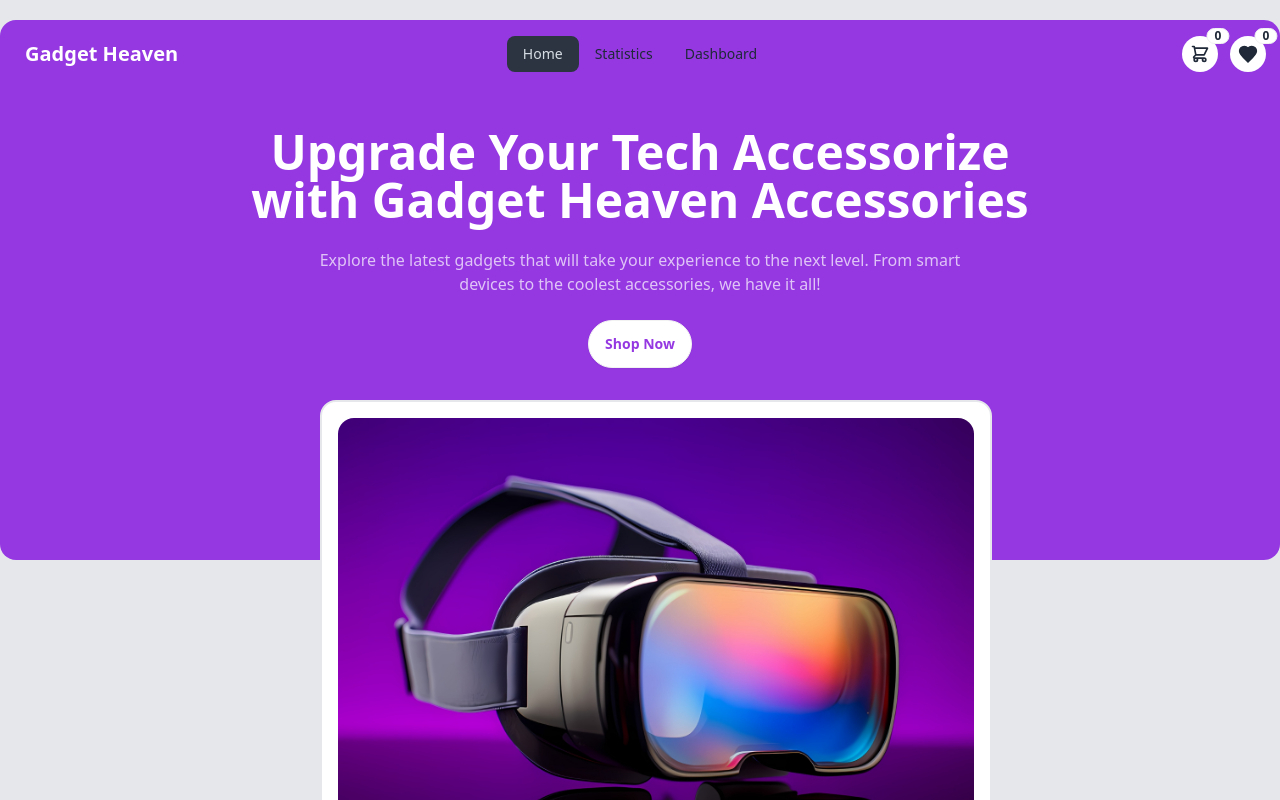
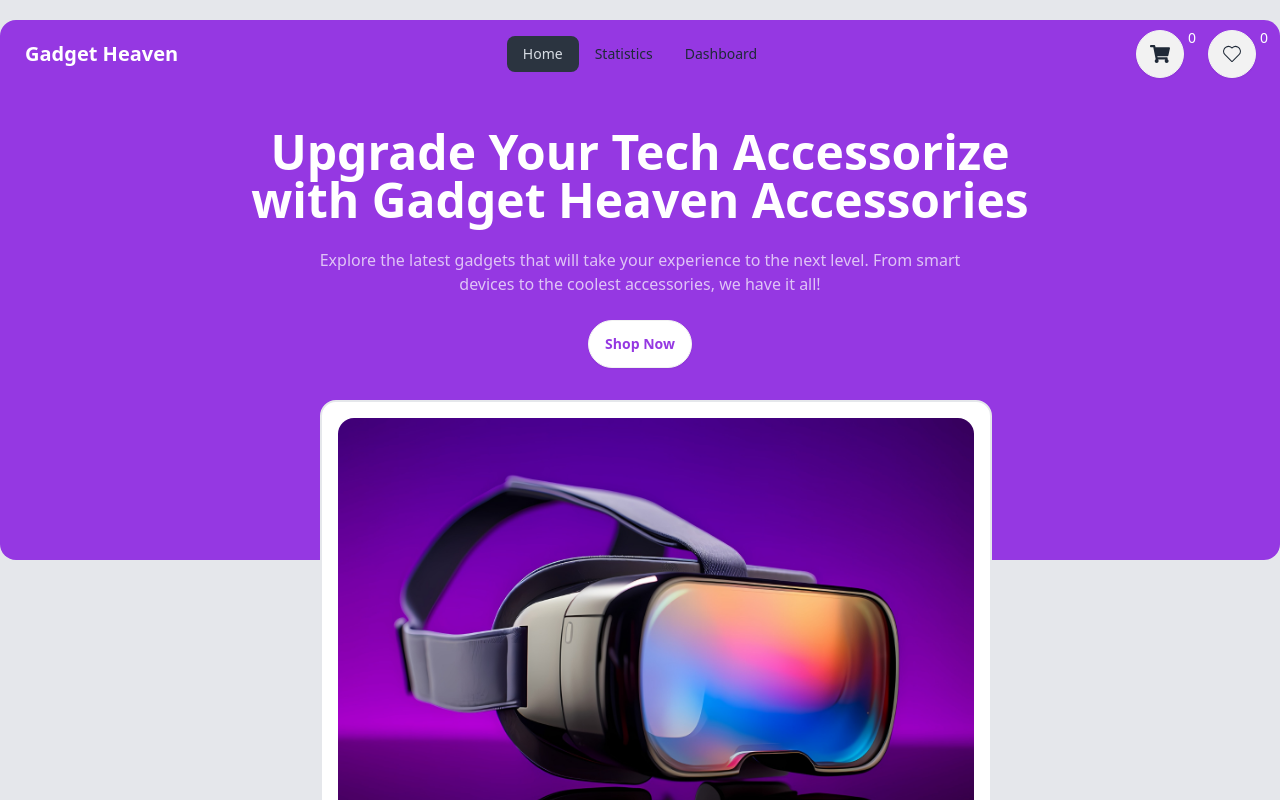
Before and after one commit to programming-hero-web-course-4/b10a8-gadget-heaven-YousufOO7, a React (Vite) app in the folder gadget-heaven/: page / in a window 1280 px wide. Shown: the top 800 px of the page. Built offline with nearby package versions, Linux system fonts and the light colour scheme.

Commit message:
make cart sort by desc and asc

```diff
--- a/gadget-heaven/src/Utility/productAddToLocal.js
+++ b/gadget-heaven/src/Utility/productAddToLocal.js
@@ -11,18 +11,19 @@ const getStoredToCartLocal = () => {
     }
 }
 
-
-const addCartToLocalStore = Product_id => {
-    const storedList = getStoredToCartLocal();
+const addCartToLocalStore = (Product_id) => {
+    let storedList = getStoredToCartLocal();
     if(storedList.includes(Product_id)){
         console.log(Product_id, "This item is already added");
     }
     else{
         storedList.push(Product_id);
-        const storedListStr = JSON.stringify(storedList);
-        localStorage.setItem('cart', storedListStr)
+        let storedListStr = JSON.stringify(storedList);
+        localStorage.setItem('cart', storedListStr);
+
     }
 }
+
 
 const getStoredToHeartLocal = () => {
     const storedListStr = localStorage.getItem('heart');
--- a/gadget-heaven/src/components/Cart/Cart.jsx
+++ b/gadget-heaven/src/components/Cart/Cart.jsx
@@ -2,8 +2,9 @@ import PropTypes from 'prop-types';
 import './Cart.css';
 import { RxCrossCircled } from "react-icons/rx";
 
-const Cart = ({ cart }) => {
-    const { product_image, product_title, price, availability, description, specifications, rating } = cart;
+const Cart = ({ cart,handleRemoveCart }) => {
+
+    const { product_image, product_title, price, description, product_id} = cart;
     return (
         <div className='my-5 max-w-6xl mx-auto'>
             <div className={`bg-base-100 w-full shadow-xl rounded-2xl`}>
@@ -18,6 +19,7 @@ const Cart = ({ cart }) => {
                     </div>
 
                     <button
+                    onClick={()=>handleRemoveCart(product_id)}
                         className=' text-red-500 rounded-full text-3xl'><RxCrossCircled></RxCrossCircled></button>
                 </div>
 
--- a/gadget-heaven/src/components/Categories.css
+++ b/gadget-heaven/src/components/Categories.css
@@ -6,5 +6,4 @@
 .active{
     background-color: rgb(149, 56, 226);
     color: wheat;
-
 }
--- a/gadget-heaven/src/components/Categories.jsx
+++ b/gadget-heaven/src/components/Categories.jsx
@@ -6,9 +6,9 @@ const Categories = ({ categories }) => {
     return (
         <div>
             <div className="card bg-base-100 shadow-xl">
-                <NavLink className={({isActive}) => `btn  ${isActive ? 'active' : ''} font-bold rounded-full my-2 w-[200px] mx-auto`}>All Products</NavLink>
+                <NavLink  className={({isActive}) => `btn  ${isActive ? 'active' : ''} font-bold rounded-full my-2 w-[200px] mx-auto`}>All Products</NavLink>
                 {
-                    categories.map(category => <NavLink key={category.category} to={`/category/${category.category}`} className={({isActive}) => `btn ${isActive ? 'active' : ''} font-bold rounded-full my-2 w-[200px] mx-auto`}>
+                    categories.map(category => <NavLink key={category.category} to={`/category/${category.category}`} className={({isActive}) => ` btn ${isActive ? ' active' : ''} font-bold rounded-full my-2 w-[200px] mx-auto`}>
                         {category.category}
                     </NavLink>)
                 }
--- a/gadget-heaven/src/components/Dashboard/Dashboard.css
+++ b/gadget-heaven/src/components/Dashboard/Dashboard.css
@@ -1,4 +1,4 @@
-.active{
+.activeCarts{
     background-color: white;
     color: rgb(149, 56, 226);
     /* color: black; */
--- a/gadget-heaven/src/components/Dashboard/Dashboard.jsx
+++ b/gadget-heaven/src/components/Dashboard/Dashboard.jsx
@@ -24,10 +24,10 @@ const Dashboard = props => {
                     <div className='space-x-5'>
                         <button
                             onClick={() => handleActive("Cart")}
-                            className={`${isActive.product ? 'btn btn-outline active' : 'btn btn-outline'} rounded-full text-white`}>Cart</button>
+                            className={`${isActive.product ? 'btn btn-outline activeCarts' : 'btn btn-outline'} rounded-full text-white`}>Cart</button>
                         <button
                             onClick={() => handleActive('wishList')}
-                            className={`${isActive.product ? 'btn btn-outline' : 'btn btn-outline active'} rounded-full text-white`}>WishList</button>
+                            className={`${isActive.product ? 'btn btn-outline' : 'btn btn-outline activeCarts'} rounded-full text-white`}>WishList</button>
                     </div>
                 </div>
             </div>
--- a/gadget-heaven/src/components/Navbar/Navbar.jsx
+++ b/gadget-heaven/src/components/Navbar/Navbar.jsx
@@ -1,5 +1,7 @@
 import PropTypes from 'prop-types';
 import { NavLink } from 'react-router-dom';
+import { FaShoppingCart } from "react-icons/fa";
+import { CiHeart } from "react-icons/ci";
 
 const Navbar = props => {
 
@@ -46,44 +48,14 @@ const Navbar = props => {
                     </ul>
                 </div>
                 <div className="navbar-end">
-                    <div tabIndex={0} role="button" className="btn btn-ghost btn-circle">
-                        <div className="indicator">
-                            <div className='bg-white p-2 rounded-full'>
-                                <svg
-                                    xmlns="http://www.w3.org/2000/svg"
-                                    className="h-5 w-5"
-                                    fill="none"
-                                    viewBox="0 0 24 24"
-                                    stroke="currentColor">
-                                    <path
-                                        strokeLinecap="round"
-                                        strokeLinejoin="round"
-                                        strokeWidth="2"
-                                        d="M3 3h2l.4 2M7 13h10l4-8H5.4M7 13L5.4 5M7 13l-2.293 2.293c-.63.63-.184 1.707.707 1.707H17m0 0a2 2 0 100 4 2 2 0 000-4zm-8 2a2 2 0 11-4 0 2 2 0 014 0z" />
-                                </svg>
-                            </div>
-                            <span className="badge badge-sm indicator-item">0</span>
+                    <div className='space-x-2 items-center text-center flex'>
+                        <div className='flex'>
+                            <button className='btn btn-md btn-circle text-xl'><FaShoppingCart></FaShoppingCart></button>
+                            <span id='cart-count' className=" w-4 h-4 p-1 text-white font-normal text-sm rounded-full flex justify-center items-center">0</span>
                         </div>
-                    </div>
-
-                    <div tabIndex={0} role="button" className="btn btn-ghost btn-circle">
-                        <div className="indicator">
-                            <div className="rounded-full bg-white p-2">
-                                <svg
-                                    xmlns="http://www.w3.org/2000/svg"
-                                    className="h-5 w-5"
-                                    fill="currentColor"
-                                    viewBox="0 0 24 24"
-                                    stroke="currentColor">
-                                    <path
-                                        strokeLinecap="round"
-                                        strokeLinejoin="round"
-                                        strokeWidth="2"
-                                        d="M12 21.35l-1.45-1.32C5.4 15.36 2 12.28 2 8.5 2 5.42 4.42 3 7.5 3c1.74 0 3.41.81 4.5 2.09C13.09 3.81 14.76 3 16.5 3 19.58 3 22 5.42 22 8.5c0 3.78-3.4 6.86-8.55 11.54L12 21.35z"
-                                    />
-                                </svg>
-                            </div>
-                            <span className="badge badge-sm indicator-item">0</span>
+                        <div className='flex'>
+                            <button className='btn btn-md btn-circle text-2xl'><CiHeart></CiHeart></button>
+                            <span id='heart-count' className=" w-4 h-4 p-1 text-white font-normal text-sm rounded-full flex justify-center items-center">0</span>
                         </div>
                     </div>
 
--- a/gadget-heaven/src/components/Wish/Wish.jsx
+++ b/gadget-heaven/src/components/Wish/Wish.jsx
@@ -1,7 +1,7 @@
 import PropTypes from 'prop-types';
 import { RxCrossCircled } from "react-icons/rx";
-const Wish = ({wish}) => {
-    const {product_image, product_title, description, price} = wish
+const Wish = ({ wish, handleRemoveWishCart }) => {
+    const { product_image, product_title, description, price, product_id } = wish
     return (
         <div className='my-5 max-w-6xl mx-auto'>
             <div className={`bg-base-100 w-full shadow-xl rounded-2xl`}>
@@ -16,6 +16,7 @@ const Wish = ({wish}) => {
                     </div>
 
                     <button
+                        onClick={() => handleRemoveWishCart(product_id)}
                         className=' text-red-500 rounded-full text-3xl'><RxCrossCircled></RxCrossCircled></button>
                 </div>
 
```
Also changed, not shown: gadget-heaven/src/components/CartList/CartList.jsx (+24 -7 lines), gadget-heaven/src/components/ProductDetails/ProductDetails.jsx (+10 -3 lines), gadget-heaven/src/components/WishList/WishList.jsx (+12 -4 lines). Lines whose indentation alone changed are shown as unchanged.
